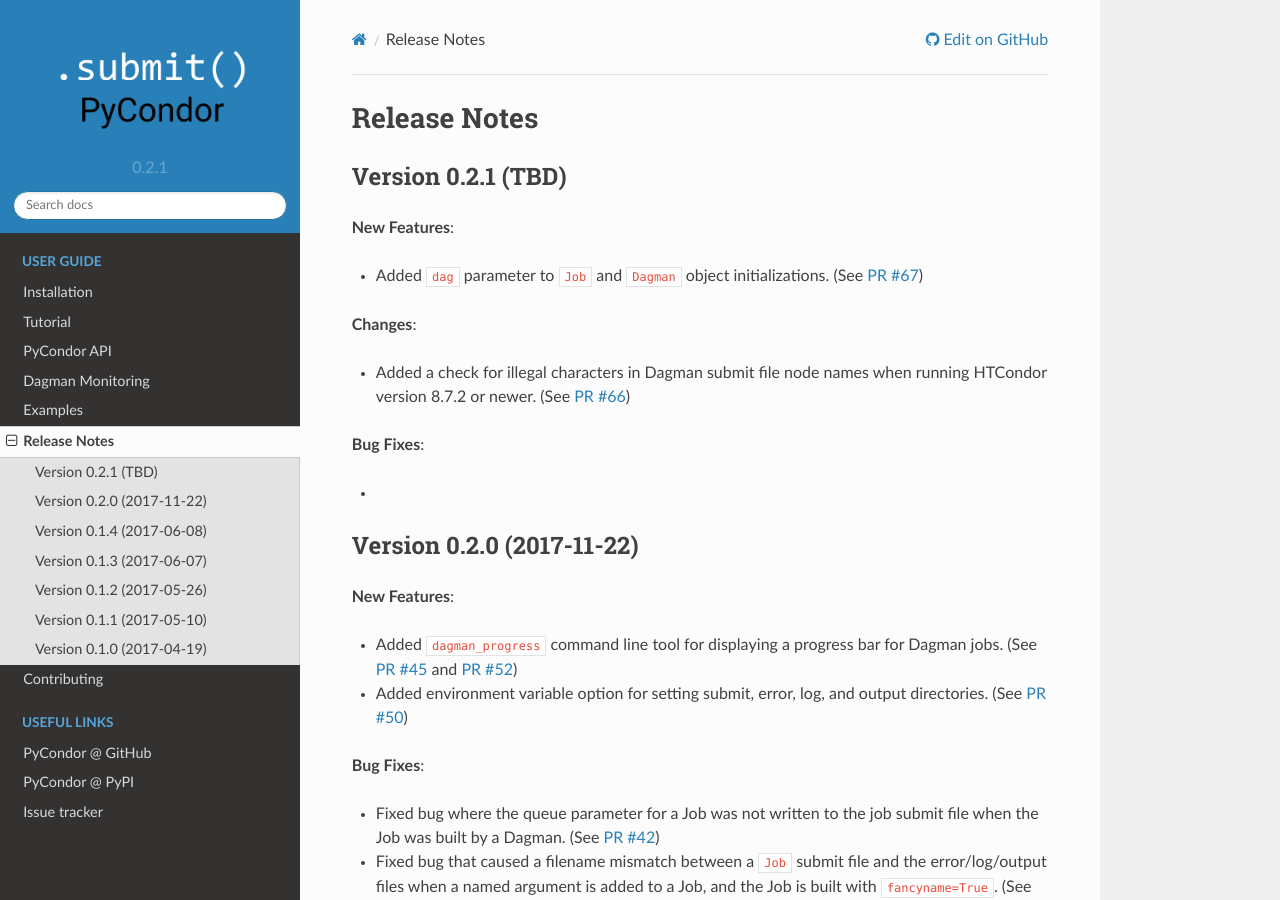
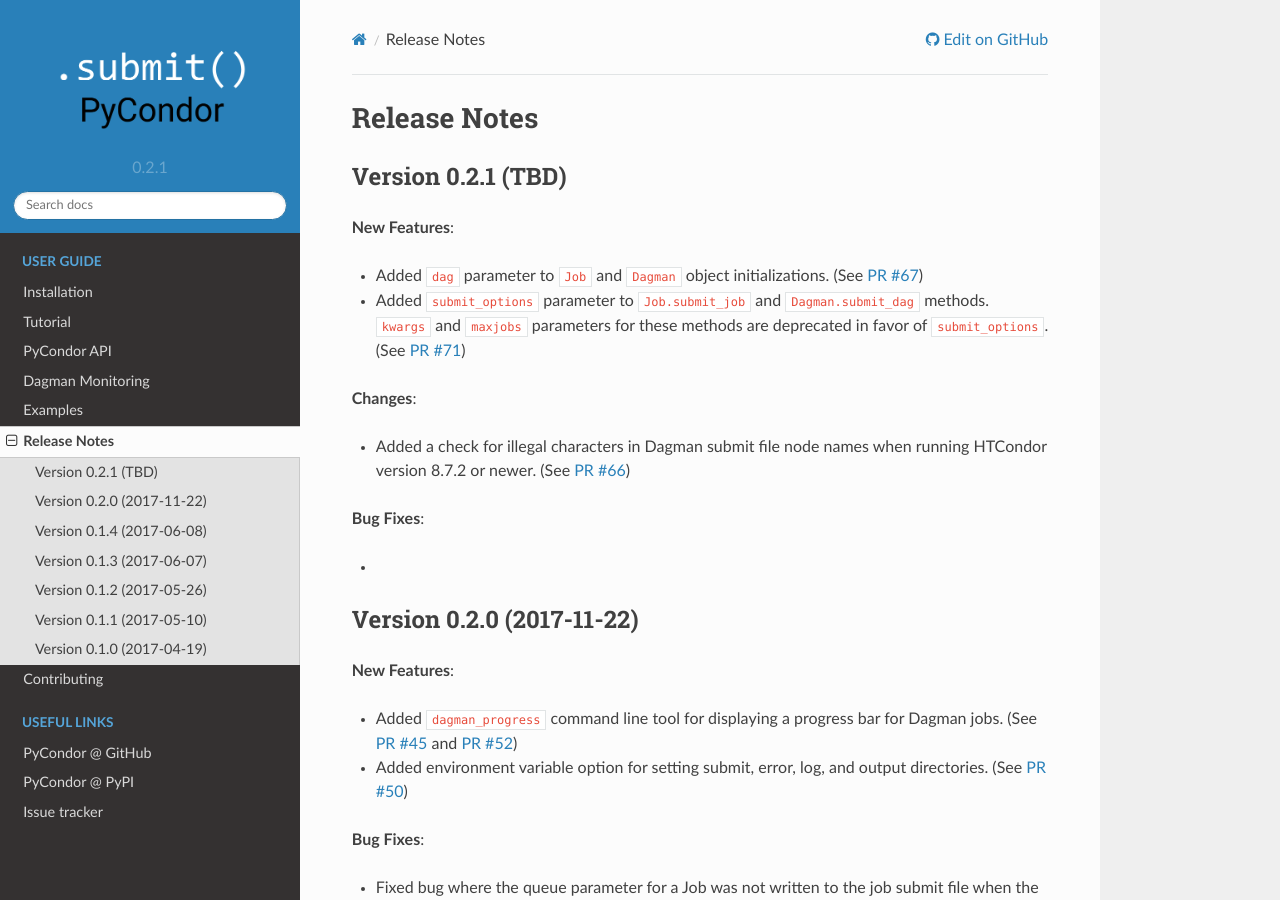
Before and after one commit to pycondor/pycondor, a Sphinx documentation site: the page built from docs/changelog.rst, in a window 1280 px wide and 900 px high. Built offline with Sphinx 7.4.7 and the Read the Docs theme 2.0.0, drawn with Linux system fonts in a browser that asks for light colours.

Commit message:
Adds changelog entry

```diff
--- a/docs/changelog.rst
+++ b/docs/changelog.rst
@@ -12,11 +12,12 @@
 **New Features**:
 
 * Added ``dag`` parameter to ``Job`` and ``Dagman`` object initializations. (See `PR #67 <https://github.com/jrbourbeau/pycondor/pull/67>`_)
-
+* Added ``submit_options`` parameter to ``Job.submit_job`` and ``Dagman.submit_dag`` methods. ``kwargs`` and ``maxjobs`` parameters for these methods are deprecated in favor of ``submit_options``. (See `PR #71 <https://github.com/jrbourbeau/pycondor/pull/71>`_)
 
 **Changes**:
 
 * Added a check for illegal characters in Dagman submit file node names when running HTCondor version 8.7.2 or newer. (See `PR #66 <https://github.com/jrbourbeau/pycondor/pull/66>`_)
+
 
 **Bug Fixes**:
 
```
